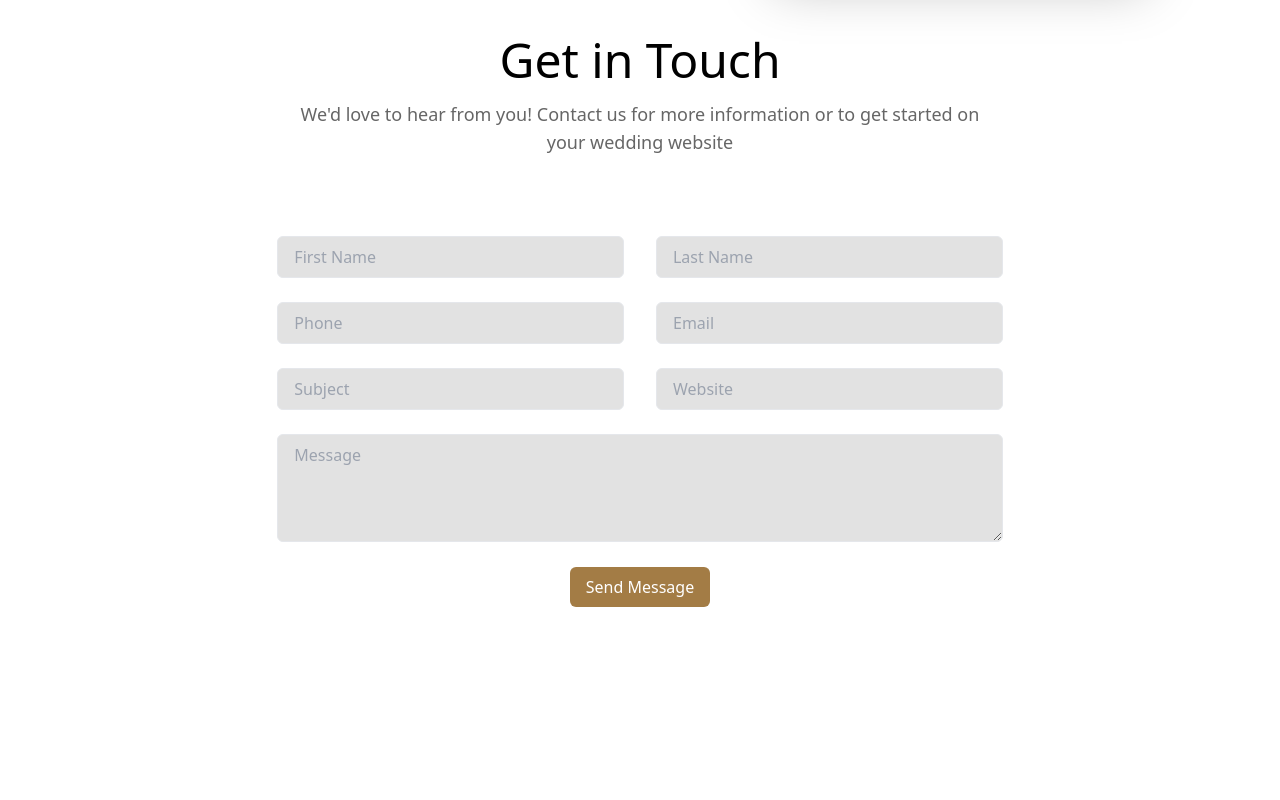
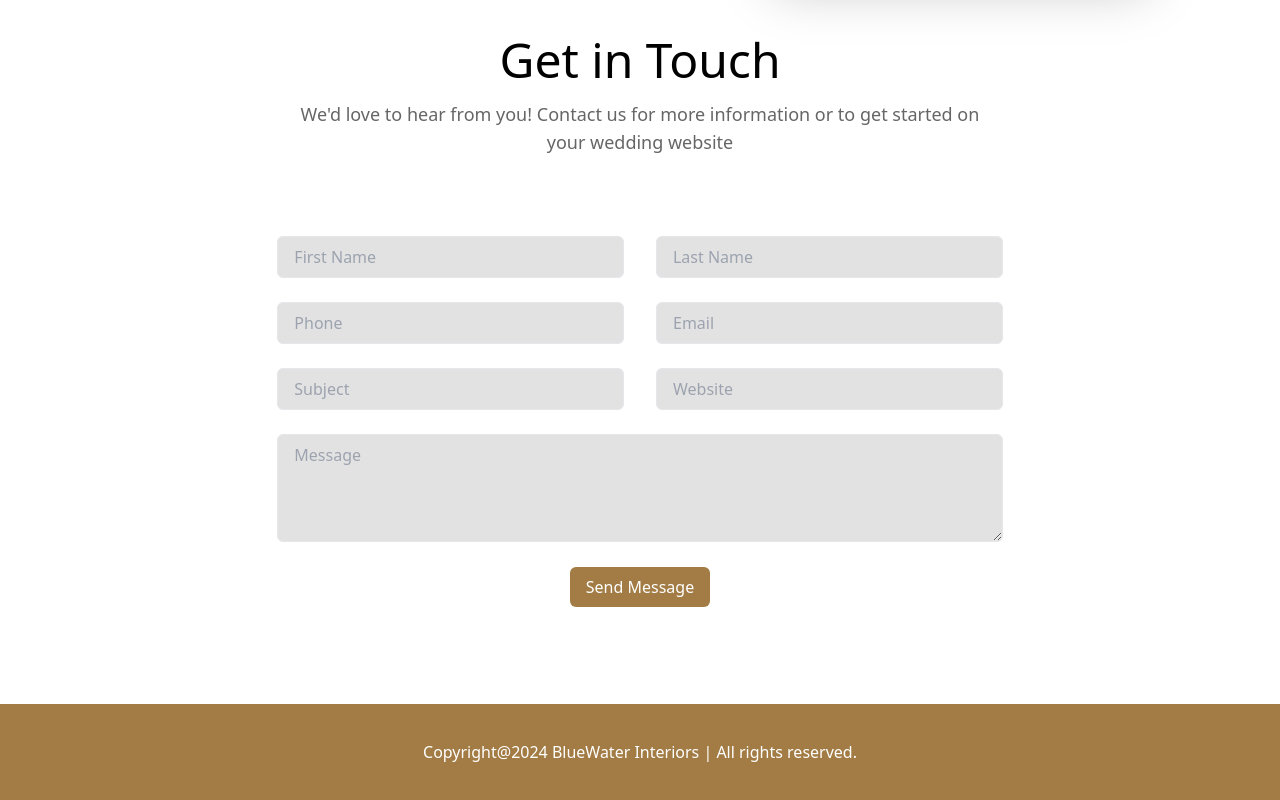
Before and after one commit to jakobnunnendorf/luerssen-solandge-elysian-dream, a Next.js app: page / in a window 1280 px wide. Shown: the part 6466-7266 px from the top of the page. Before the commit the page ends 7170 px from the top, so only its background shows below. Built offline with nearby package versions, Linux system fonts and the light colour scheme.

Commit message:
feat(app): footer

```diff
--- a/src/app/layout.tsx
+++ b/src/app/layout.tsx
@@ -18,6 +18,11 @@ export default function RootLayout({
       <body>
         <NavBar/>
         {children}
+      <footer className="flex items-center justify-center bg-[#A37C45] h-24 text-center text-white">
+          <p>
+        Copyright@2024 BlueWater Interiors | All rights reserved.
+          </p>
+      </footer>
       </body>
     </html>
   );
```
